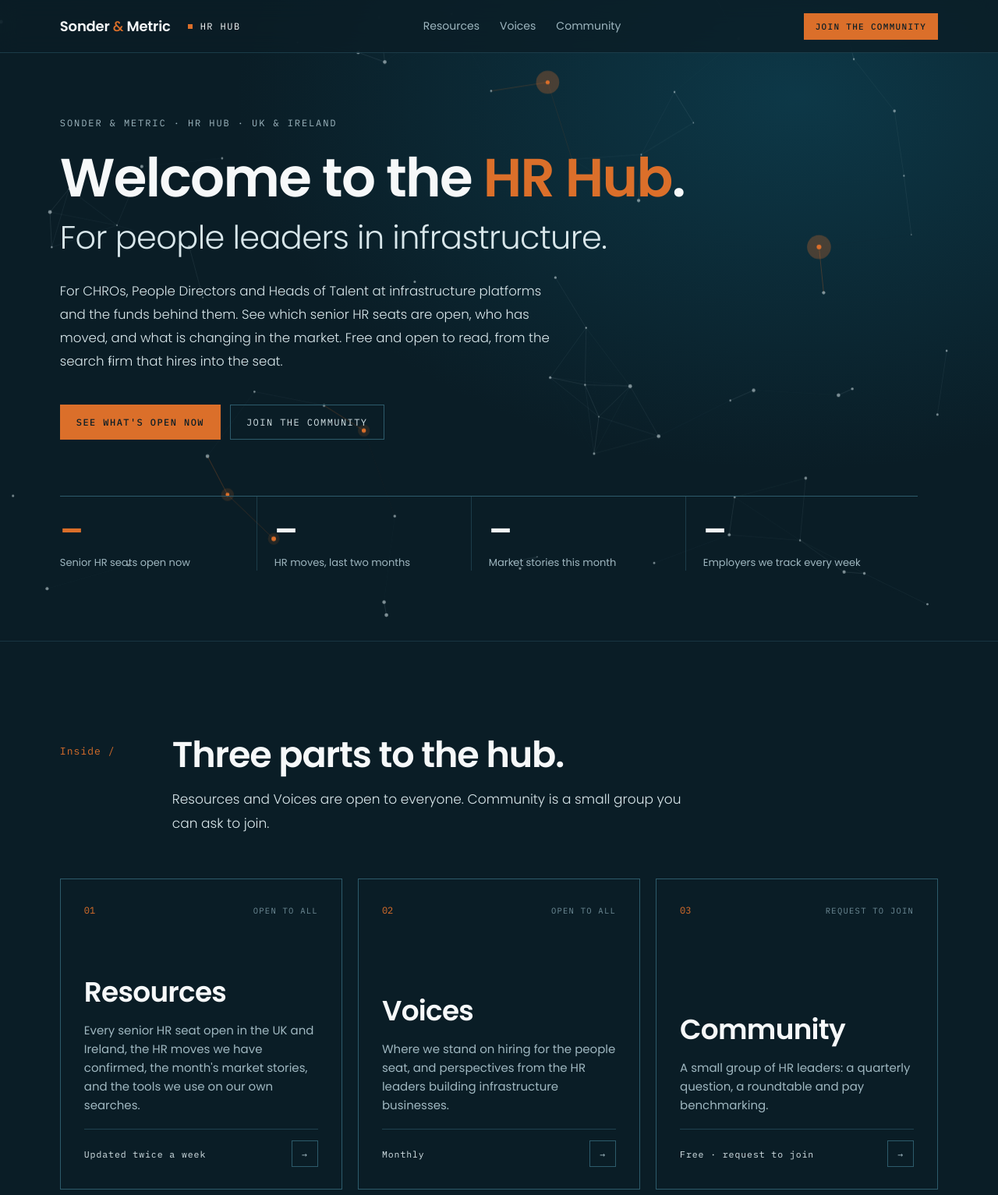
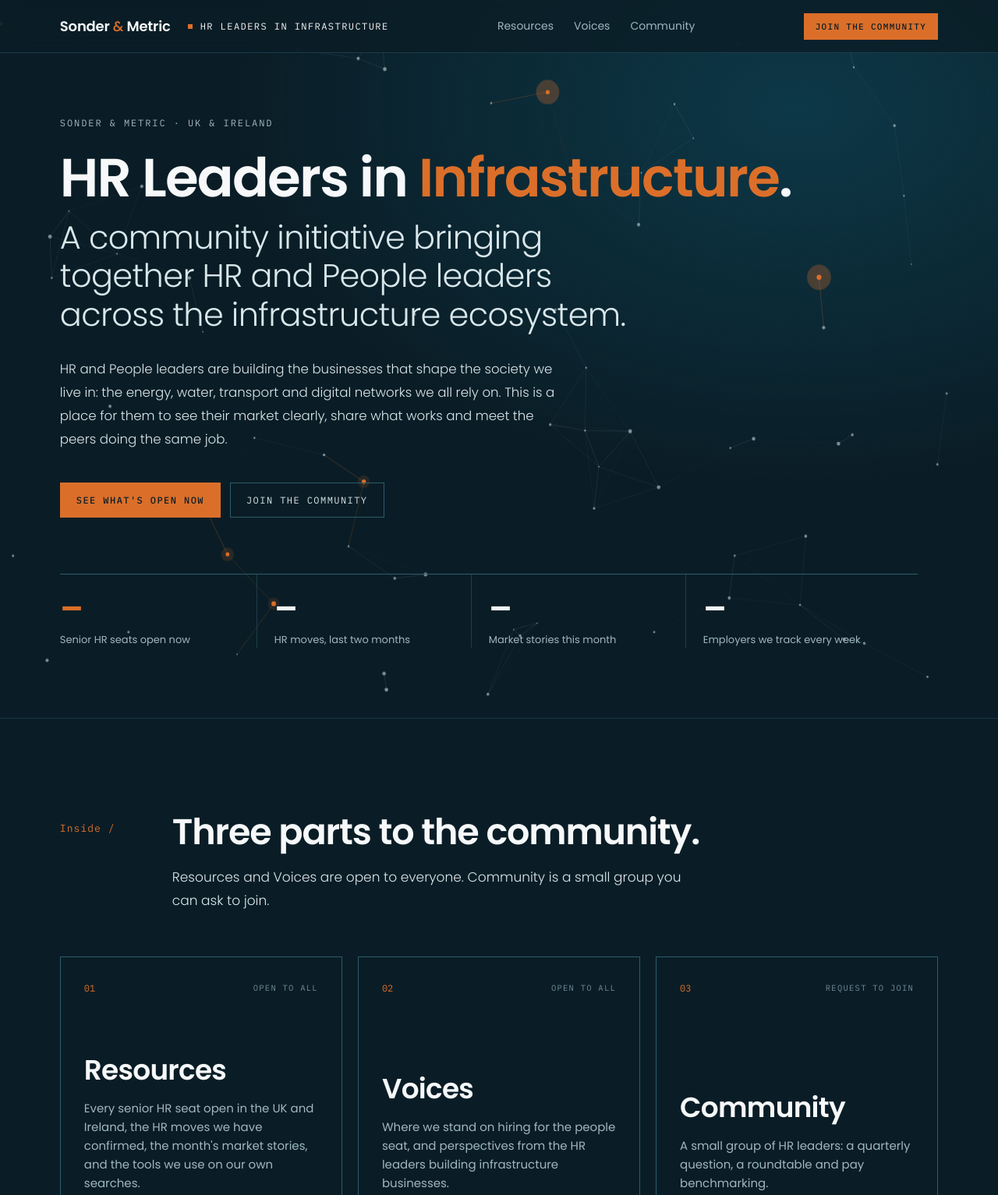
Before and after one commit to Harmonix91/sm-hubs, a plain HTML site: page index.html in a window 1280 px wide. Shown: the top 1533 px of the page at 78% size. Drawn offline with Linux system fonts and the light colour scheme; no server answers.

Commit message:
Add files via upload

```diff
--- a/index.html
+++ b/index.html
@@ -4,8 +4,8 @@
 <meta charset="utf-8">
 <meta name="viewport" content="width=device-width, initial-scale=1">
 <meta name="robots" content="noindex, nofollow">
-<title>HR Hub | Sonder &amp; Metric</title>
-<meta name="description" content="Open market intelligence for HR leaders in infrastructure: open senior HR seats, HR moves and market stories in the UK and Ireland, plus a small community of peers.">
+<title>HR Leaders in Infrastructure | Sonder &amp; Metric</title>
+<meta name="description" content="A community initiative bringing together HR and People leaders across the infrastructure ecosystem in the UK and Ireland.">
 <meta name="theme-color" content="#0A1D26">
 <link rel="preconnect" href="https://fonts.googleapis.com">
 <link rel="preconnect" href="https://fonts.gstatic.com" crossorigin>
@@ -16,7 +16,7 @@
 <body data-page="home" data-root="./">
 <div id="progress"></div>
 <header class="nav">
-  <div class="nav-l"><a class="wm" href="./">Sonder <b>&amp;</b> Metric</a><a class="tag" href="./" style="text-decoration:none"><i></i>HR Hub</a></div>
+  <div class="nav-l"><a class="wm" href="./">Sonder <b>&amp;</b> Metric</a><a class="tag" href="./" style="text-decoration:none"><i></i>HR Leaders in Infrastructure</a></div>
   <nav class="links" aria-label="Sections"><a data-p="resources" href="./resources/">Resources</a><a data-p="voices" href="./voices/">Voices</a><a data-p="community" href="./community/">Community</a></nav>
   <a class="nbtn" href="./community/#join">Join the community</a>
 </header>
@@ -24,9 +24,9 @@
 <section class="hero">
   <canvas id="net" aria-hidden="true"></canvas>
   <div class="hero-in">
-    <div class="eyebrow" data-a style="--d:.05">Sonder &amp; Metric · HR Hub · UK &amp; Ireland</div>
-    <h1 data-a style="--d:.15">Welcome to the <span class="sig">HR Hub</span>.<span class="h1-sub">For people leaders in infrastructure.</span></h1>
-    <p class="lead" data-a style="--d:.3">For CHROs, People Directors and Heads of Talent at infrastructure platforms and the funds behind them. See which senior HR seats are open, who has moved, and what is changing in the market. Free and open to read, from the search firm that hires into the seat.</p>
+    <div class="eyebrow" data-a style="--d:.05">Sonder &amp; Metric · UK &amp; Ireland</div>
+    <h1 data-a style="--d:.15">HR Leaders in <span class="sig">Infrastructure</span>.<span class="h1-sub">A community initiative bringing together HR and People leaders across the infrastructure ecosystem.</span></h1>
+    <p class="lead" data-a style="--d:.3">HR and People leaders are building the businesses that shape the society we live in: the energy, water, transport and digital networks we all rely on. This is a place for them to see their market clearly, share what works and meet the peers doing the same job.</p>
     <div class="cta" data-a style="--d:.42"><a class="btn o" href="resources/">See what's open now</a><a class="btn" href="community/">Join the community</a></div>
   </div>
   <div class="stats" data-a style="--d:.55">
@@ -38,7 +38,7 @@
 </section>
 
 <section class="sec" id="inside">
-  <div class="sh"><div class="n" data-r>Inside /</div><div><h2 data-r style="--d:.06">Three parts to the hub.</h2><p data-r style="--d:.12">Resources and Voices are open to everyone. Community is a small group you can ask to join.</p></div></div>
+  <div class="sh"><div class="n" data-r>Inside /</div><div><h2 data-r style="--d:.06">Three parts to the community.</h2><p data-r style="--d:.12">Resources and Voices are open to everyone. Community is a small group you can ask to join.</p></div></div>
   <div class="pillar-cards">
     <a class="pc" href="resources/" data-r><div class="top"><span>01</span><span class="acc">Open to all</span></div><h3>Resources</h3><p>Every senior HR seat open in the UK and Ireland, the HR moves we have confirmed, the month's market stories, and the tools we use on our own searches.</p><div class="stat-line"><span id="pc-res">Updated twice a week</span><span class="arrow">→</span></div></a>
     <a class="pc" href="voices/" data-r style="--d:.08"><div class="top"><span>02</span><span class="acc">Open to all</span></div><h3>Voices</h3><p>Where we stand on hiring for the people seat, and perspectives from the HR leaders building infrastructure businesses.</p><div class="stat-line"><span id="pc-voi">Monthly</span><span class="arrow">→</span></div></a>
@@ -52,7 +52,7 @@
     <div data-r><div class="aside"><blockquote style="color:var(--teal)">The quality of the leadership team decides how much value an infrastructure asset creates. HR leaders build those teams.</blockquote></div></div>
     <div data-r style="--d:.1">
       <div class="founder"><img src="assets/josh.jpg" alt="Josh Foulkes" width="120" height="120" loading="lazy" style="border-color:#C9D7DD"><div><b style="color:var(--ink)">Josh Foulkes</b><span style="color:#5C7682">Founder, Sonder &amp; Metric</span><span style="color:#5C7682">Host of Solving Infrastructure</span></div></div>
-      <p style="font-size:16px;line-height:1.8;font-weight:300;color:#33505C">Sonder &amp; Metric is a specialist executive search firm for the energy, infrastructure and industrial ecosystem. We work with infrastructure investors, the platforms they own and the leadership teams that run them. We built this hub for the HR leader who is often the one person in the room asking whether the team can deliver the plan.</p>
+      <p style="font-size:16px;line-height:1.8;font-weight:300;color:#33505C">Sonder &amp; Metric is a specialist executive search firm for the energy, infrastructure and industrial ecosystem. We work with infrastructure investors, the platforms they own and the leadership teams that run them. We started this for the HR leader who is often the one person in the room asking whether the team can deliver the plan.</p>
     </div>
   </div>
 </section>
```
